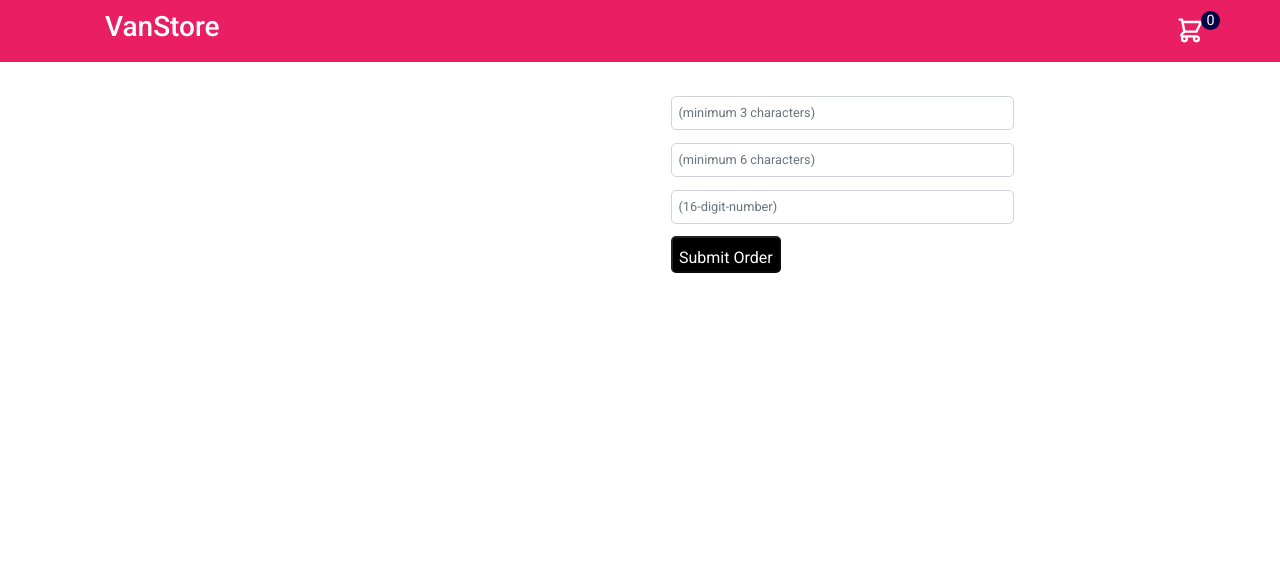
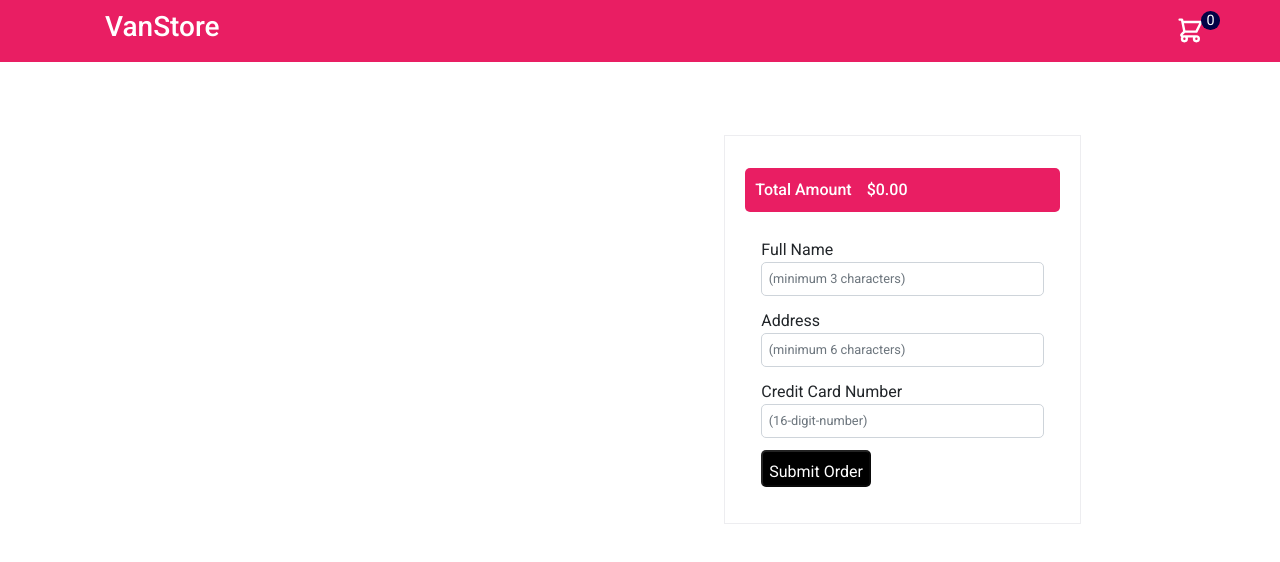
Before and after one commit to ivanepou22/udacity-my-store, an Angular app: page /cart in a window 1280 px wide. Shown: the top 562 px of the page. Built offline with nearby package versions, Linux system fonts and the light colour scheme.

Commit message:
Add checkout info

```diff
--- a/src/app/cart/cart.component.css
+++ b/src/app/cart/cart.component.css
@@ -38,41 +38,52 @@
     margin-right: 50px;
   }
 
-  .empty-cart-message {
+  .
+  } */
+  empty-cart-message {
     display: flex;
     justify-content: center;
     margin-top: 64px;
-  } */
+  }
   .number-input {
     width: 80px;
     text-align: center;
   }
 
-  .cart {
+  .container {
     display: flex;
     justify-content: center;
-    width: 100%;
-    height: 100%;
-    margin-top: 70px;
+    align-items: center;
+  }
+
+  .cart {
+    margin-top: 75px;
     font-family: roboto;
+    width: 80%;
   }
 
   .cart-details {
     display: flex;
     flex-direction: row;
-    justify-content: start;
+    justify-content: flex-start;
     align-items: center;
-    width: 75%;
+    width: 100%;
     height: 100%;
+    position: relative;
   }
 
   .cart-info {
     width: 50%;
+    margin-top: 35px;
   }
 
   .checkout-info {
     width: 40%;
-    position: sticky;
+    position: absolute;
+    right: 20px;
+    top: 40px;
+    border: 1px solid rgb(237, 237, 240);
+    padding: 20px;
   }
 
   .item-detail {
@@ -81,6 +92,8 @@
     align-items: center;
     gap: 10px;
     margin-bottom: 10px;
+    border: 1px solid rgb(237, 237, 240);
+    padding: 10px;
   }
 
   .item-detail img {
@@ -108,3 +121,16 @@ form {
   display: flex;
   gap: 10px;
 }
+
+.total-amount {
+  display: flex;
+  justify-content: flex-start;
+  align-items: flex-start;
+  margin-top: 12px;
+  padding: 10px;
+  gap: 15px;
+  background-color: #E91E63;
+  border-radius: 5px;
+  color: #fff;
+  font-weight: 500;
+}
--- a/src/app/cart/cart.component.html
+++ b/src/app/cart/cart.component.html
@@ -1,20 +1,40 @@
+<div class="container">
 <div class="cart">
   <div class="cart-details">
     <div class="cart-info">
-        <div class="item-detail" *ngFor="let item of items">
-            <img src="{{item.url}}" alt="">
+      <div class="item-detail" *ngFor="let item of items; let index = index">
+        <img src="{{ item.url }}" alt="" />
         <div class="item-info">
-                <h4 class="item-name">{{item.name}}</h4>
-                <p class="item-price">${{item.price}}</p>
+          <h4 class="item-name">{{ item.name }}</h4>
+          <p class="item-price">${{ item.price }}</p>
           <form>
-                    Amt: <input class="form-control number-input" minlength="1" value="{{item.quantity}}" type="number"/>
+            Amt:
+            <input
+              class="form-control number-input"
+              [ariaValueMin]="1"
+              name="quantity{{ index }}"
+              [(ngModel)]="items[index].quantity"
+              (ngModelChange)="updateQuantity($event, item)"
+              type="number"
+            />
           </form>
-                <p class="sub-total">SubTotal: ${{item.totalAmount}}</p>
+          <p class="sub-total">SubTotal: ${{ item.totalAmount?.toFixed(2) }}</p>
         </div>
+        <input
+          type="button"
+          value="Remove"
+          class="btn btn-danger"
+          (click)="removeFromCart(item)"
+        />
       </div>
     </div>
     <div class="checkout-info">
+      <div class="total-amount">
+        <span>Total Amount</span>
+        <span>${{ orderTotal.toFixed(2) }}</span>
+      </div>
       <app-checkout-form></app-checkout-form>
     </div>
   </div>
 </div>
+</div>
--- a/src/app/cart/cart.component.ts
+++ b/src/app/cart/cart.component.ts
@@ -15,5 +15,14 @@ export class CartComponent {
 
   removeFromCart(item: CartModule) {
     this.cartService.removeFromCart(item);
+    this.orderTotal = this.cartService.getTotal();
+  }
+
+  updateQuantity(qty: number, item: CartModule) {
+    if(qty === 0) {
+      this.removeFromCart(item);
+    }
+    this.cartService.updateCartInformation(this.items);
+    this.orderTotal = this.cartService.getTotal();
   }
 }
--- a/src/app/checkout-form/checkout-form.component.css
+++ b/src/app/checkout-form/checkout-form.component.css
@@ -38,3 +38,7 @@ form {
     align-self: start;
     border-radius: 5px;
 }
+
+form div {
+    width: 100%;
+  }
--- a/src/app/checkout-form/checkout-form.component.html
+++ b/src/app/checkout-form/checkout-form.component.html
@@ -2,6 +2,8 @@
   <div class="checkout-detail">
     <div class="user-info">
       <form (ngSubmit)="formSubmit()" #form="ngForm">
+        <div class="full-name">
+          <span>Full Name</span>
           <input
             type="text"
             name="name"
@@ -11,6 +13,9 @@
             class="form-control"
             [(ngModel)]="name"
           />
+        </div>
+        <div class="address-info">
+          <span>Address</span>
           <input
             type="text"
             name="address"
@@ -20,6 +25,9 @@
             required="required"
             [(ngModel)]="address"
           />
+        </div>
+        <div class="card_no">
+          <span>Credit Card Number</span>
           <input
             type="text"
             name="card_number"
@@ -30,7 +38,14 @@
             required="required"
             [(ngModel)]="card_number"
           />
-        <input type="submit" [disabled]="form.invalid" value="Submit Order" class="mr-10 mt-10 pt-2 flex-none h-10 w-full px-6 font-bold rounded-md bg-black text-white button" />
+        </div>
+
+        <input
+          type="submit"
+          [disabled]="form.invalid"
+          value="Submit Order"
+          class="mr-10 mt-10 pt-2 flex-none h-10 w-full px-6 font-bold rounded-md bg-black text-white button"
+        />
       </form>
     </div>
   </div>
--- a/src/app/services/cart.service.ts
+++ b/src/app/services/cart.service.ts
@@ -36,6 +36,9 @@ export class CartService {
     return this.items
   }
 
+  updateCartInformation(items: CartModule[]) {
+    items.map(item => { item.totalAmount = item.quantity ? item.quantity * item.price : 0; return item })
+  }
   clearCart() {
     this.items = [];
     this.cart.next(this.items);
```
Lines whose indentation alone changed are shown as unchanged.
